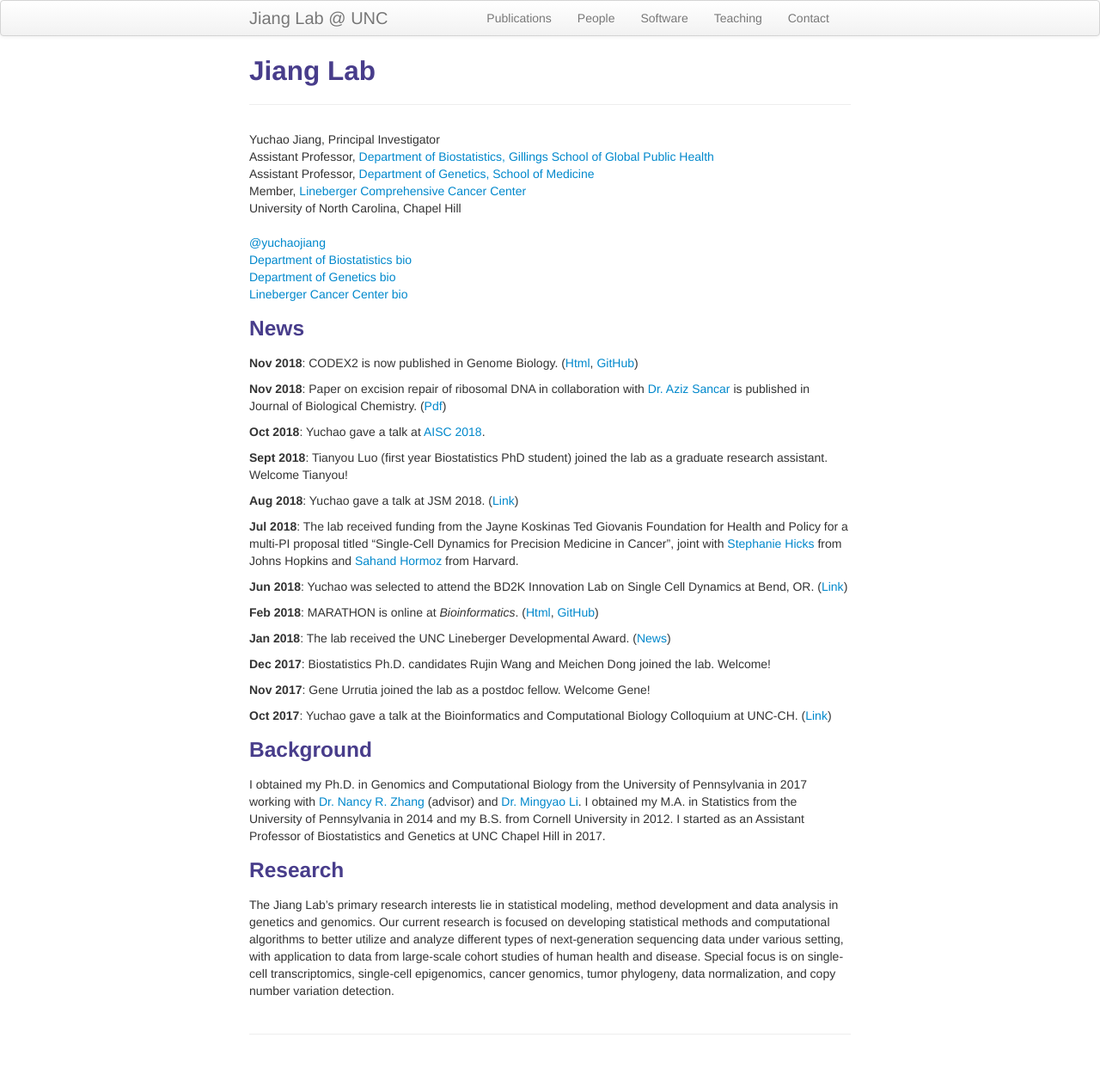
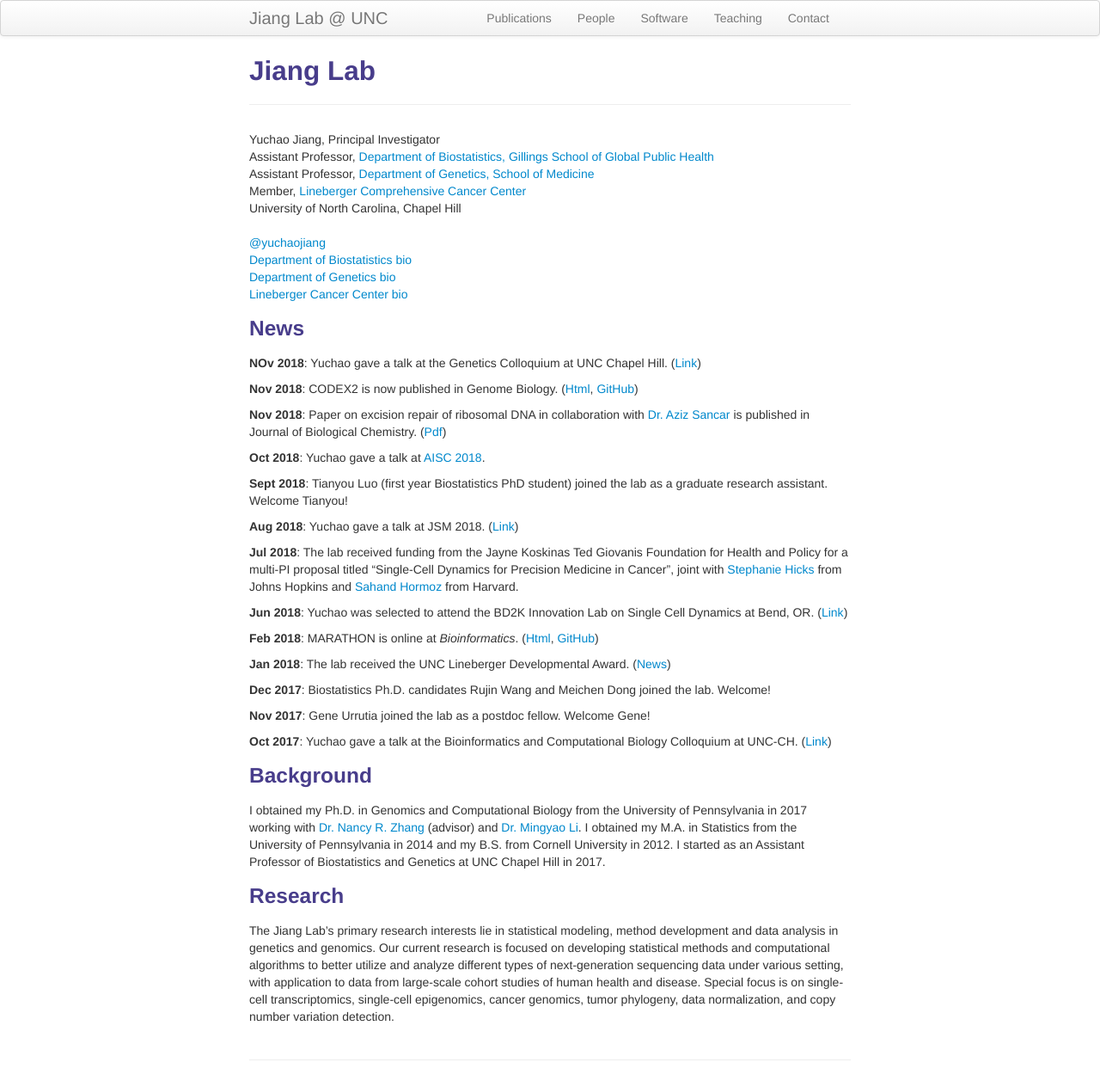
Before and after one commit to yuchaojiang/yuchaojiang.github.io, a Jekyll site: the page built from index.md, in a window 1280 px wide. Shown: the whole page at 86% size. Built offline with Jekyll 4.4.1, drawn with Linux system fonts in a browser that asks for light colours; before the commit the page ends 1234 px from its top, so only the background shows below that.

Commit message:
Update index.md

```diff
--- a/index.md
+++ b/index.md
@@ -25,6 +25,8 @@ description: I am an Assistant Professor in the Department of Biostatistics and
 </div>
 
 ### News
+**NOv 2018**: Yuchao gave a talk at the Genetics Colloquium at UNC Chapel Hill. ([Link](https://www.med.unc.edu/genetics/event/wednesday-department-of-genetics-research-colloquium-yuchao-jiang/))
+
 **Nov 2018**: CODEX2 is now published in Genome Biology. ([Html](https://genomebiology.biomedcentral.com/articles/10.1186/s13059-018-1578-y), [GitHub](https://github.com/yuchaojiang/CODEX2))
 
 **Nov 2018**: Paper on excision repair of ribosomal DNA in collaboration with [Dr. Aziz Sancar](https://www.med.unc.edu/biochem/directory/asancar/) is published in Journal of Biological Chemistry. ([Pdf](http://www.jbc.org/content/early/2018/11/09/jbc.RA118.006121.full.pdf))
```
